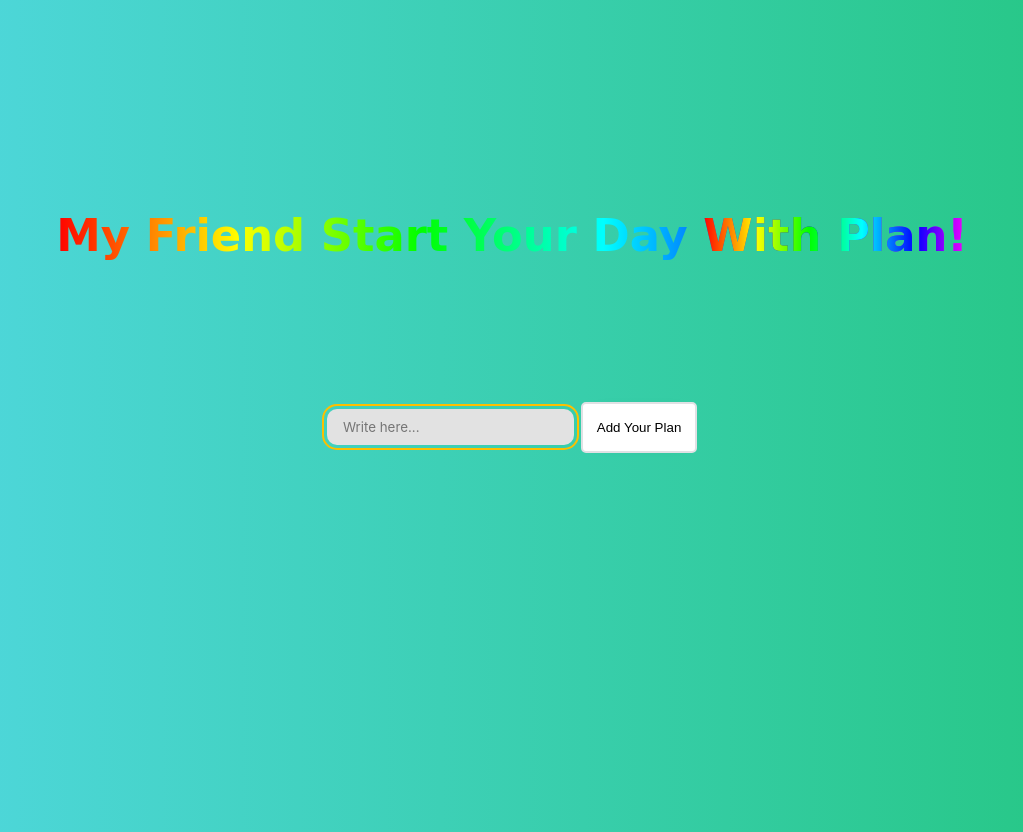
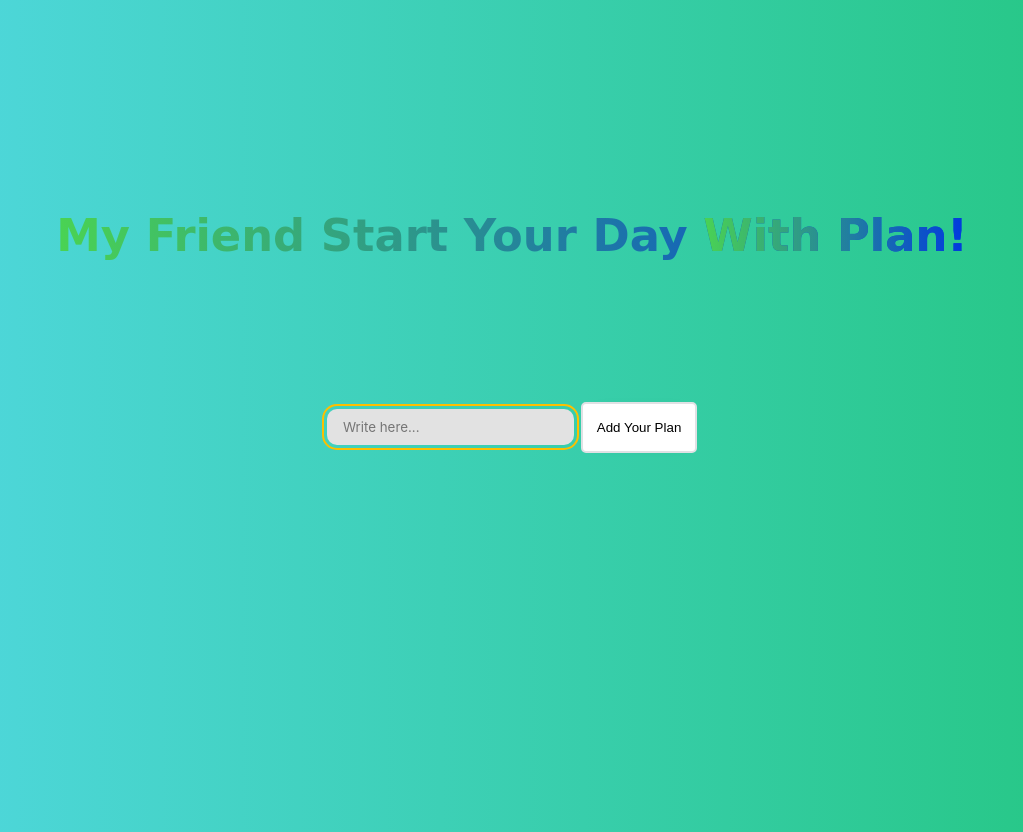
Before and after one commit to ahmadisepehr123/hadafam, a plain HTML site: page Indexx.html in a window 1280 px wide. Shown: the whole page, without its empty margins (128-1151 px from the left). Drawn offline with Linux system fonts and the light colour scheme.

Commit message:
change color h1

```diff
--- a/style.css
+++ b/style.css
@@ -131,13 +131,13 @@ li:nth-child(3n - 1)::marker {
 
 
 #h1{
-	 background-image: linear-gradient(to right, #f00, #ff0, #0f0, #0ff, #00f, #f0f);
+	 background-image: linear-gradient(to right, rgb(74, 211, 83), rgb(0, 56, 224));
   -webkit-background-clip: text;
   -webkit-text-fill-color: transparent;
 }
 
 span {
-	 background-image: linear-gradient(to right, #f00, #ff0, #0f0, #0ff, #00f, #f0f);
+	 background-image: linear-gradient(to right, rgb(74, 211, 83), rgb(0, 56, 224));
   -webkit-background-clip: text;
   -webkit-text-fill-color: transparent;
 }
```
